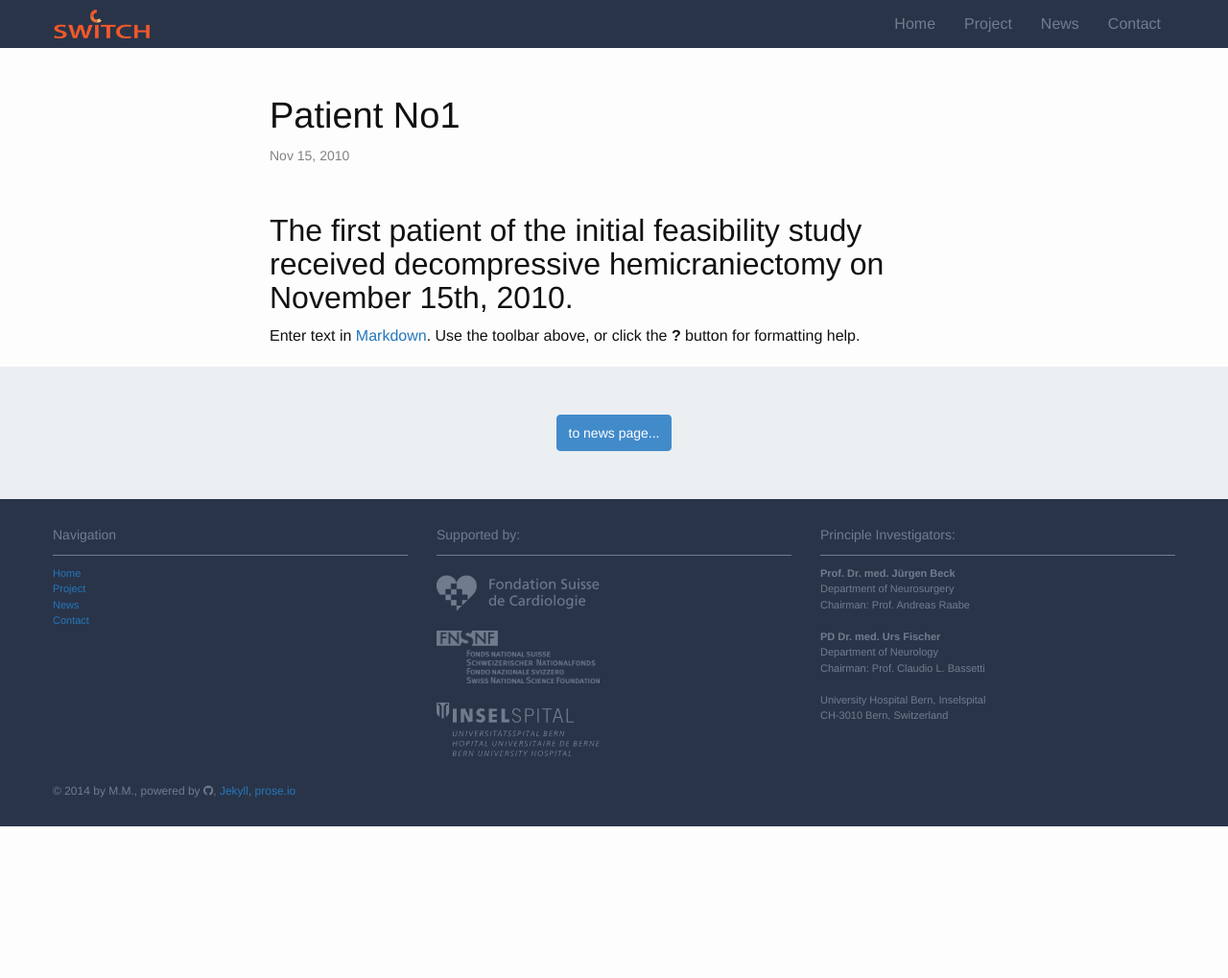
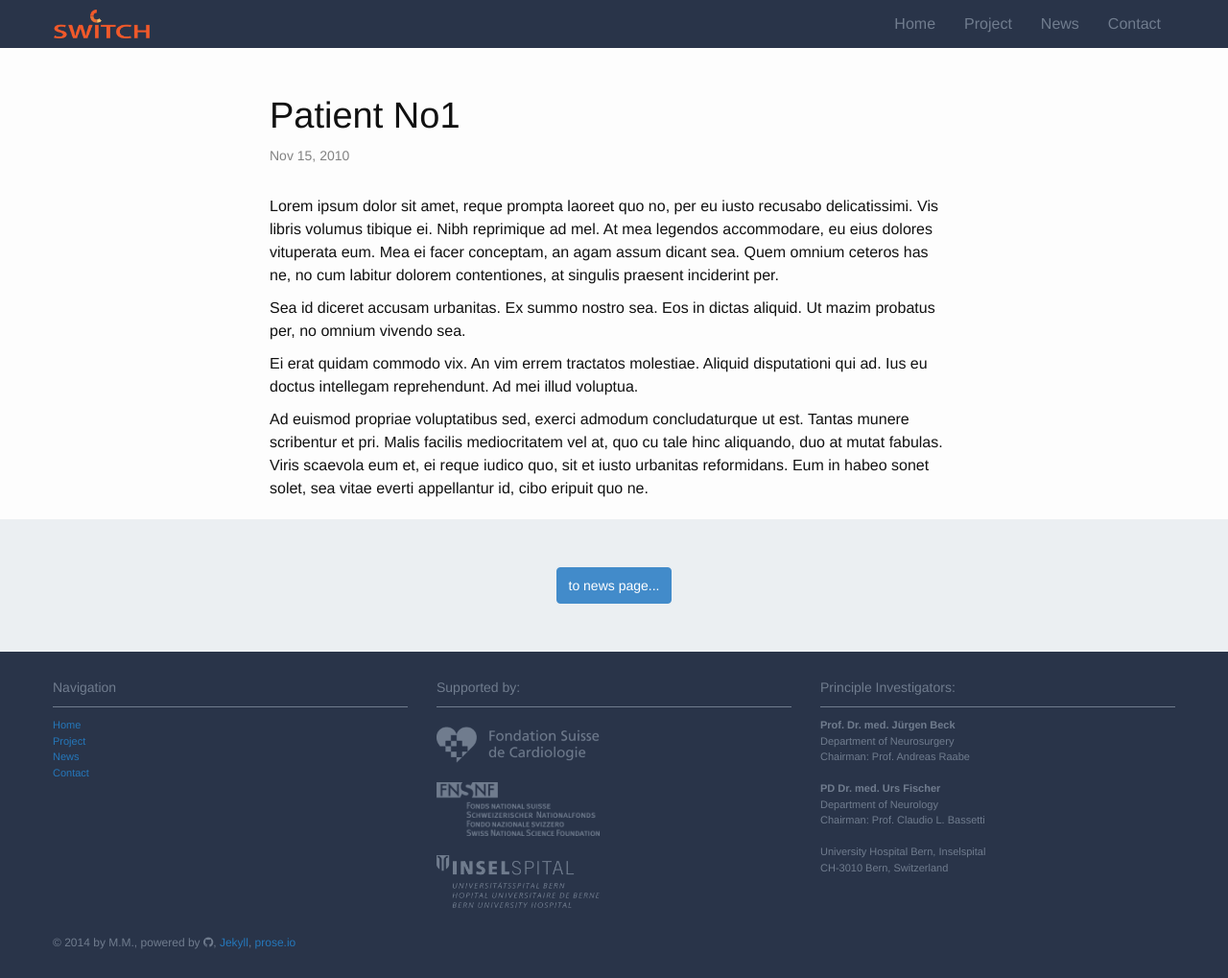
Before and after one commit to bressanj/switch, a Jekyll site: the page built from _posts/2010-11-15-patient-no1.md, in a window 1280 px wide and 1019 px high. Shown: the whole window at 96% size. Built offline with Jekyll 4.4.1, drawn with Linux system fonts in a browser that asks for light colours; Markdown is read by kramdown in place of the engine named in the settings.

Commit message:
Updated 2010-11-15-patient-no1.md

```diff
--- a/_posts/2010-11-15-patient-no1.md
+++ b/_posts/2010-11-15-patient-no1.md
@@ -4,6 +4,10 @@
 excerpt: "The first patient of the initial feasibility study received decompressive hemicraniectomy on November 15th, 2010."
 ---
 
-## The first patient of the initial feasibility study received decompressive hemicraniectomy on November 15th, 2010.
+Lorem ipsum dolor sit amet, reque prompta laoreet quo no, per eu iusto recusabo delicatissimi. Vis libris volumus tibique ei. Nibh reprimique ad mel. At mea legendos accommodare, eu eius dolores vituperata eum. Mea ei facer conceptam, an agam assum dicant sea. Quem omnium ceteros has ne, no cum labitur dolorem contentiones, at singulis praesent inciderint per.
 
-Enter text in [Markdown](http://daringfireball.net/projects/markdown/). Use the toolbar above, or click the **?** button for formatting help.
+Sea id diceret accusam urbanitas. Ex summo nostro sea. Eos in dictas aliquid. Ut mazim probatus per, no omnium vivendo sea.
+
+Ei erat quidam commodo vix. An vim errem tractatos molestiae. Aliquid disputationi qui ad. Ius eu doctus intellegam reprehendunt. Ad mei illud voluptua.
+
+Ad euismod propriae voluptatibus sed, exerci admodum concludaturque ut est. Tantas munere scribentur et pri. Malis facilis mediocritatem vel at, quo cu tale hinc aliquando, duo at mutat fabulas. Viris scaevola eum et, ei reque iudico quo, sit et iusto urbanitas reformidans. Eum in habeo sonet solet, sea vitae everti appellantur id, cibo eripuit quo ne.
```
